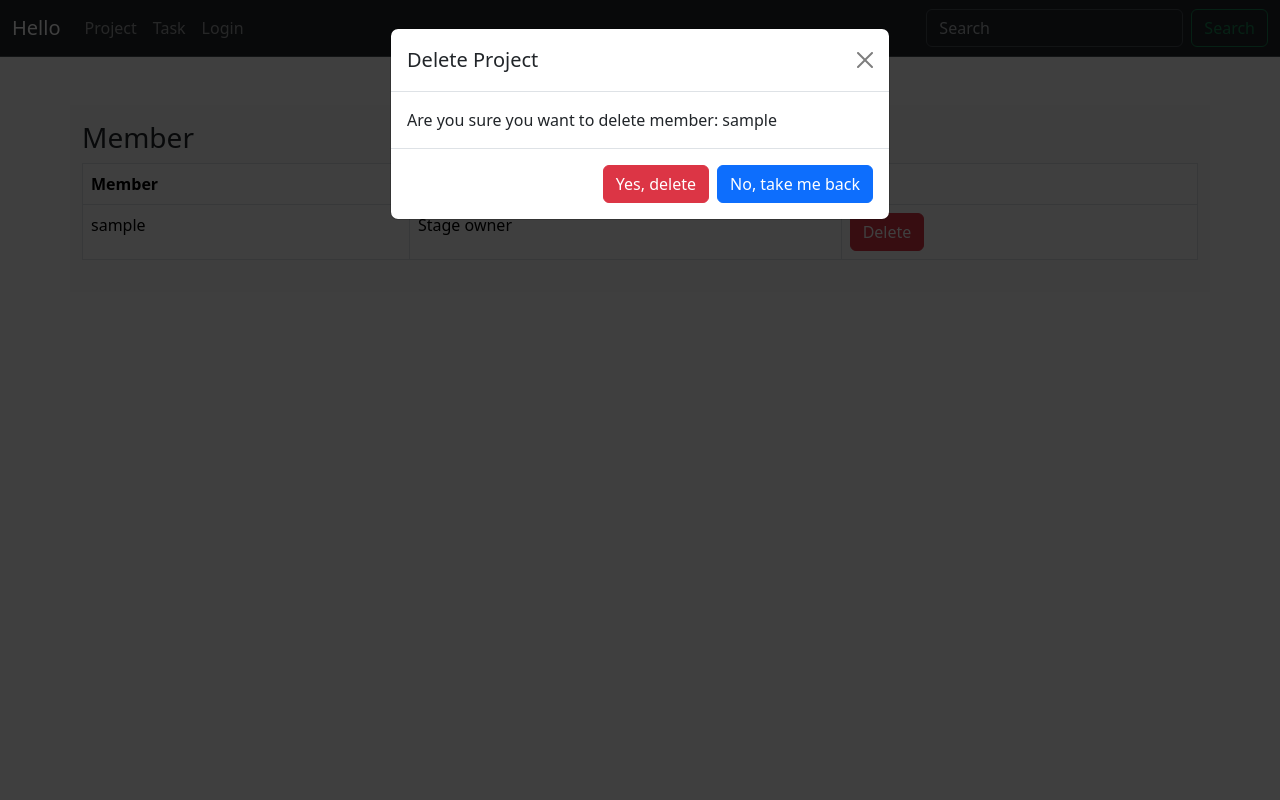
After one commit to quocquann/hn_python_2023_project-management, a Django app: page /en/project/1/members in a window 1280 px wide, after a click on "Delete". The commit adds this page. Run offline with Django 4.2, Linux system fonts and the light colour scheme; tables that the repository leaves empty hold one stand-in row (values such as "Sample post"); some libraries are stand-ins or nearby versions.

Commit message:
Delete user from project

```diff
--- /dev/null
+++ b/app/static/js/member_ajax.js
@@ -0,0 +1,22 @@
+const csrftoken = document.querySelector('[name=csrfmiddlewaretoken]').value;
+
+$(document).on("click", ".open-Dialog", function () {
+    let member_name = $(this).data('member-name')
+    let url = $(this).data('url')
+
+    $(".modal-body").html("Are you sure you want to delete member: " + member_name)
+    let id = $(this).data('id')
+
+
+    $(document).on("click", "#deleteButton", function () {
+        $.ajax({
+            type: "POST",
+            headers: { 'X-CSRFToken': csrftoken },
+            url: url,
+            data: {},
+            success: () => {
+                $(`#${id}`).remove()
+            }
+        });
+    })
+});
--- /dev/null
+++ b/app/templates/app/member_list.html
@@ -0,0 +1,60 @@
+{% extends "base.html" %}
+{% load i18n %}
+{% load static %}
+
+{% block content %}
+
+    <div class="container bg-light py-3 mt-5">
+        <h3>{% translate "Member" %}</h3>
+        <table class="table table-bordered ">
+            <thead>
+                <tr>
+                    <th scope="col">{% translate "Member" %}</th>
+                    <th scope="col">{% translate "Role" %}</th>
+                    <th scope="col"></th>
+                </tr>
+            </thead>
+            <tbody>
+                {% for member in list_member %}
+                    <tr id="{{member.user.pk}}">
+                        <td>{{member.user}}</td>
+                        <td>
+                            {% if member.role == STAGE_OWNER %}
+                                {% translate "Stage owner" %}
+                            {% else %}
+                                {% translate "Member" %}
+                            {% endif %}
+                        </td>
+                        <td>
+                            <button data-id="{{member.user.pk}}" data-member-name="{{member.user}}" data-url="{% url "delete-member-from-project" project_pk member.user.pk %}" data-bs-toggle="modal" data-bs-target="#deleteModal" class="btn btn-danger open-Dialog">{% translate "Delete" %}</button>
+                        </td>
+                    </tr>
+                {% endfor %}
+            </tbody>
+        </table>
+    </div>
+
+    <div class="modal fade" id="deleteModal" tabindex="-1" aria-labelledby="deleteModalLabel" aria-hidden="true">
+        <div class="modal-dialog">
+            <div class="modal-content">
+            <div class="modal-header">
+                <h1 class="modal-title fs-5" id="deleteModalLabel">{% translate "Delete Project" %}</h1>
+                <button type="button" class="btn-close" data-bs-dismiss="modal" aria-label="Close"></button>
+            </div>
+            <div class="modal-body">
+                ...
+            </div>
+            <div class="modal-footer">
+                <button id="deleteButton" type="button" class="btn btn-danger" data-bs-dismiss="modal">{% translate "Yes, delete" %}</button>
+                <button type="button" class="btn btn-primary" data-bs-dismiss="modal">{% translate "No, take me back" %}</button>
+            </div>
+            </div>
+        </div>
+    </div>
+
+    {% csrf_token %}
+{% endblock content %}
+
+{% block ajax %}
+    <script src="{% static "js/member_ajax.js" %}"></script>
+{% endblock ajax %}
--- a/app/templates/app/project_detail.html
+++ b/app/templates/app/project_detail.html
@@ -43,6 +43,7 @@
                     <div>
                         <h3>{% translate "Members" %}</h3>
                         <a href="{% url "add-user-to-project" project.pk%}">{% translate "Add" %}</a>
+                        <a class="mx-2" href="{% url "member" project.pk%}">{% translate "Detail" %}</a>
                         <table class="table table-bordered mt-4">
                             <thead>
                                 <tr>
--- a/app/templates/base.html
+++ b/app/templates/base.html
@@ -26,7 +26,7 @@
             <div class="collapse navbar-collapse" id="navbarSupportedContent">
                 <ul class="navbar-nav me-auto mb-2 mb-lg-0">
                     <li class="nav-item">
-                        <a class="nav-link" href="#">{% translate "Project" %}</a>
+                        <a class="nav-link" href="{% url "project" %}">{% translate "Project" %}</a>
                     </li>
                     <li class="nav-item">
                         <a class="nav-link" href="#">{% translate "Task" %}</a>
--- a/app/urls.py
+++ b/app/urls.py
@@ -32,4 +32,10 @@ urlpatterns = [
         name="detail-stage",
     ),
     path("<int:pk>/addUser", views.AddUserToProject, name="add-user-to-project"),
+    path("<int:project_pk>/members", views.MemberListView.as_view(), name="member"),
+    path(
+        "<int:project_pk>/members/<int:user_pk>/delete",
+        views.delete_member_from_project,
+        name="delete-member-from-project",
+    ),
 ]
--- a/app/views.py
+++ b/app/views.py
@@ -267,3 +267,39 @@ def AddUserToProject(request, pk):
         return render(request, "app/add_user_to_project.html", context=context)
     else:
         raise PermissionDenied()
+
+
+class MemberListView(ListView):
+    template_name = "app/member_list.html"
+    context_object_name = "list_member"
+
+    def get_queryset(self):
+        project_pk = self.kwargs.get("project_pk")
+        project = get_object_or_404(Project, pk=project_pk)
+        user_projects = (
+            UserProject.objects.filter(project=project)
+            .exclude(role=constants.PROJECT_MANAGER)
+            .order_by("role")
+        )
+        return user_projects
+
+    def get_context_data(self, **kwargs):
+        context = super().get_context_data(**kwargs)
+        context["project_pk"] = self.kwargs.get("project_pk")
+        return context
+
+
+@login_required
+def delete_member_from_project(request, project_pk, user_pk):
+    user = get_object_or_404(User, pk=user_pk)
+    project = get_object_or_404(Project, pk=project_pk)
+    user_project = get_object_or_404(UserProject, user=user, project=project)
+
+    if is_pm(user=request.user, project=project):
+        stages = Stage.objects.filter(project=project)
+        user_stage = UserStage.objects.filter(stage__in=stages)
+        user_stage.delete()
+        user_project.delete()
+        return HttpResponse(_("Delete successfully"))
+    else:
+        raise PermissionDenied()
```
